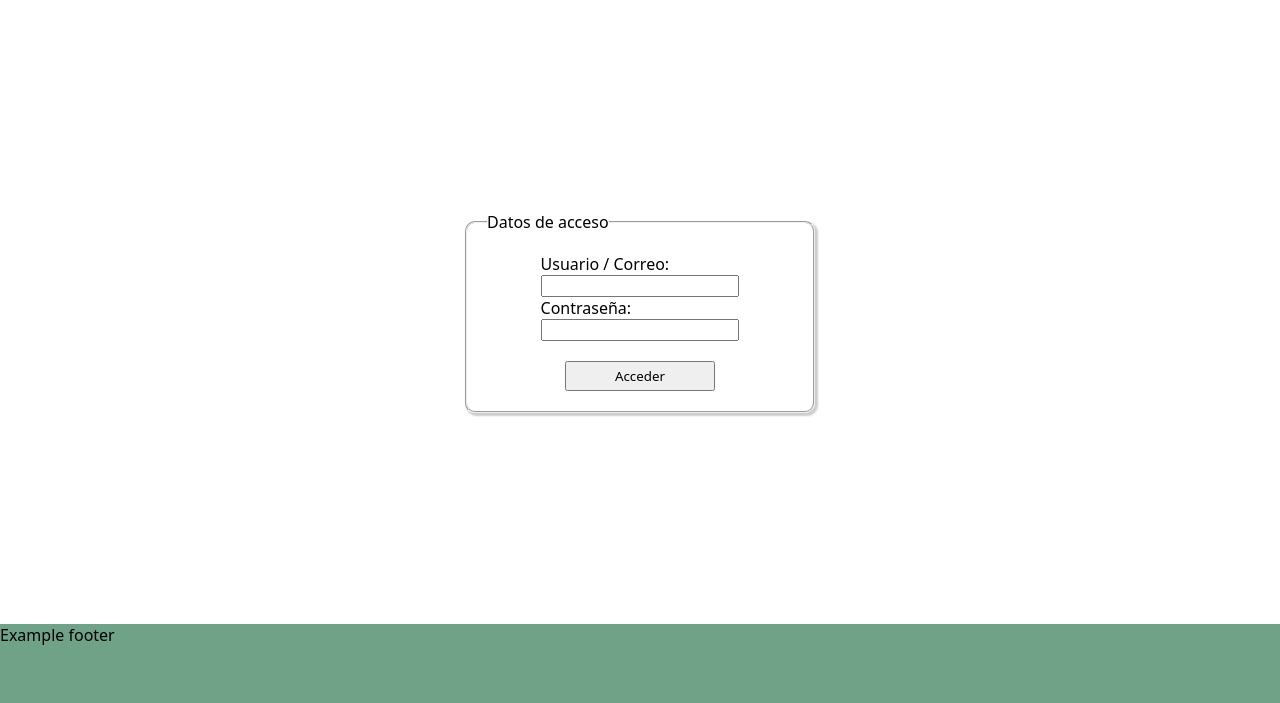
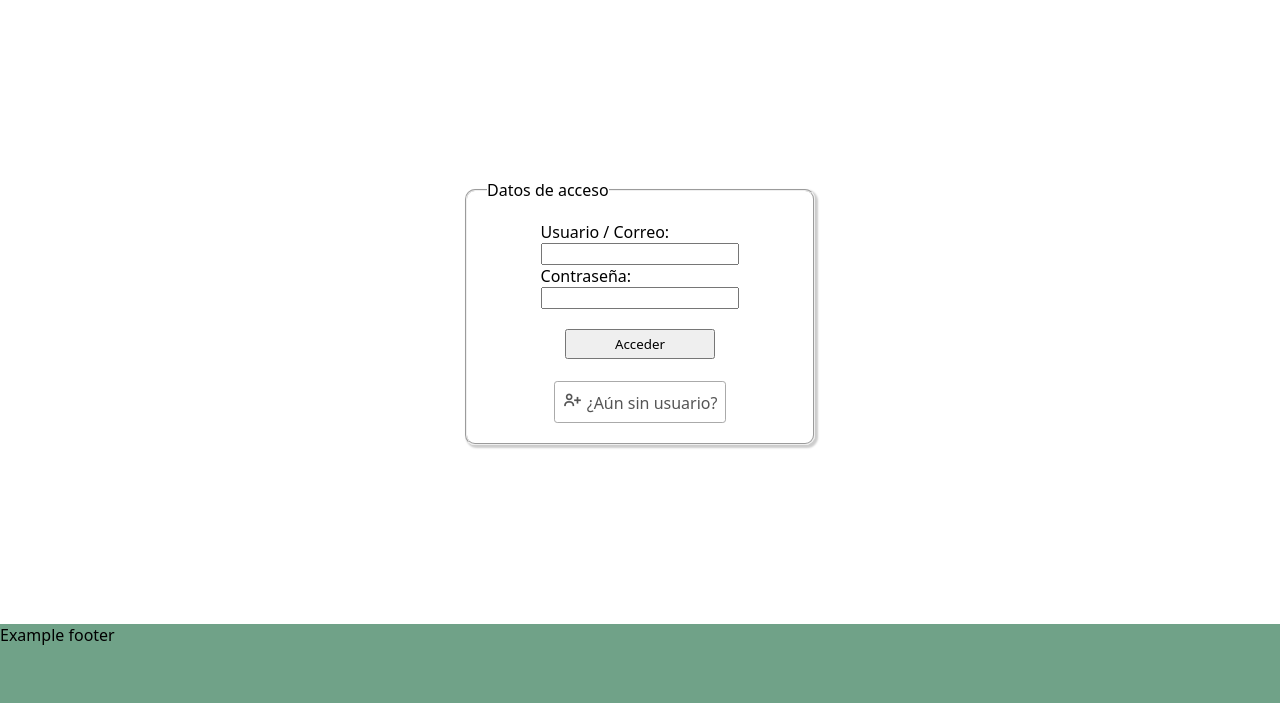
Before and after one commit to Juan-A/Proyecto-Final-Entorno-Servidor, a PHP site: page /login.php in a window 1280 px wide. Shown: the part 65-768 px from the top of the page. Run offline with PHP 8.4, Linux system fonts and the light colour scheme; data that the repository does not hold is empty.

Commit message:
Added register button on login page.

```diff
--- a/login.php
+++ b/login.php
@@ -30,6 +30,8 @@ require_once("inc/modules/inc_global_media.php");
                             <input type="password" name="password">
                             <button type="submit" class="formBtn">Acceder</button>
                     </div>
+                    <br>
+                    <a href="./register.php" class="buttonOne" id="nonRegisteredYet"> <i class='bx bx-user-plus bx-tada-hover' ></i> ¿Aún sin usuario?</a>
                 </fieldset>
             </form>
         </div>
```
